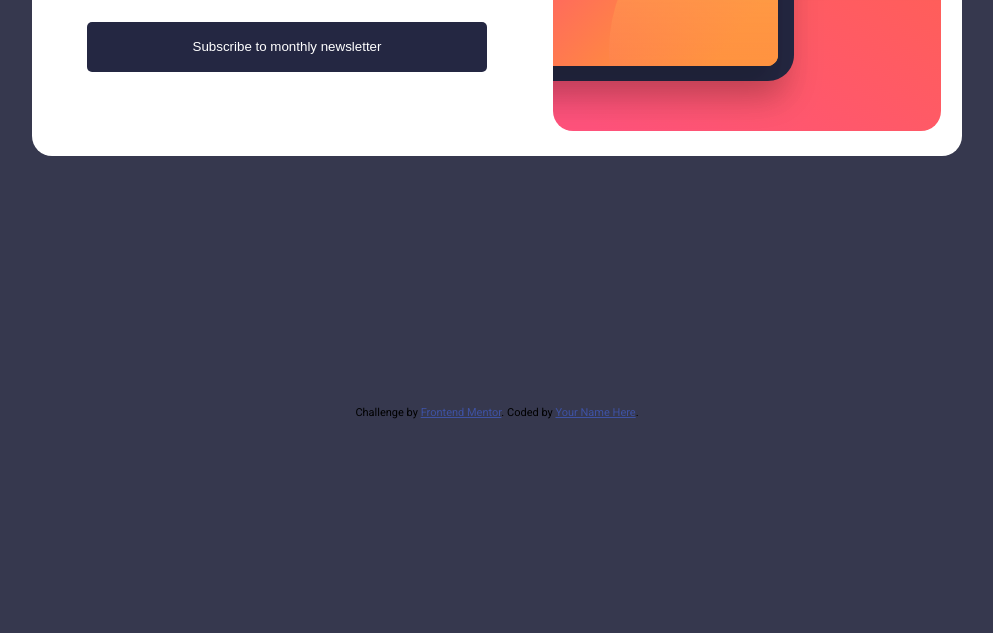
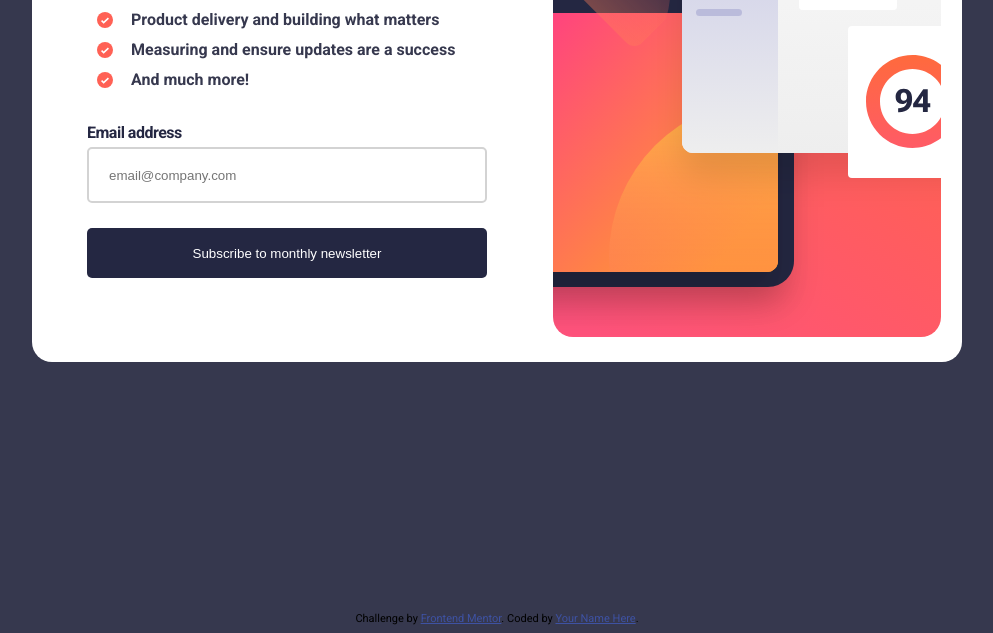
Before and after one commit to Vorpalv2/Front_End_Mentor_02, a plain HTML site: page index.html in a window 1280 px wide. Shown: the part 496-1129 px from the top of the page, without its empty margins (143-1136 px from the left). Before the commit the page ends 915 px from the top, so only its background shows below. Drawn offline with Linux system fonts and the light colour scheme.

Commit message:
added the bullet

```diff
--- a/index.html
+++ b/index.html
@@ -36,8 +36,8 @@
         <div>
           <ol class="list">
             <li class="listItem">Product delivery and building what matters</li>
-            <li>Measuring and ensure updates are a success</li>
-            <li>And much more!</li>
+            <li class="listItem">Measuring and ensure updates are a success</li>
+            <li class="listItem">And much more!</li>
           </ol>
         </div>
         <section class="email">
--- a/styles.css
+++ b/styles.css
@@ -37,7 +37,7 @@
 }
 body {
   font-family: "Roboto", sans-serif;
-  height: 700px;
+  /* height: 700px; */
   /* width: 1440px; */
   font-size: 16px;
   display: flex;
@@ -47,6 +47,7 @@ body {
   background-color: hsl(235, 18%, 26%);
 }
 .list {
+  width: 400px;
   font-weight: 700;
   font-size: 16px;
   line-height: 30px;
@@ -54,12 +55,18 @@ body {
   list-style-type: none;
   padding-left: 20px;
 }
-.list li:before {
-  background-image: url("./assets/images/icon-list.svg");
-  display: inline-block;
-  width: 1em; /* Adjust the width as needed */
-  margin-left: -1em; /* Adjust the margin as needed to position the bullet */
+.listItem {
+  background-image: url(./assets/images/icon-list.svg);
+  display: block;
+  background-size: 16px;
+  padding-left: 34px;
+  background-position-y: center;
+  background-position-x: left;
+  background-repeat: no-repeat;
+  width: 28em;
+  margin-left: 0em;
 }
+
 .Heading {
   color: hsl(234, 29%, 20%);
   font-size: 20px;
```
